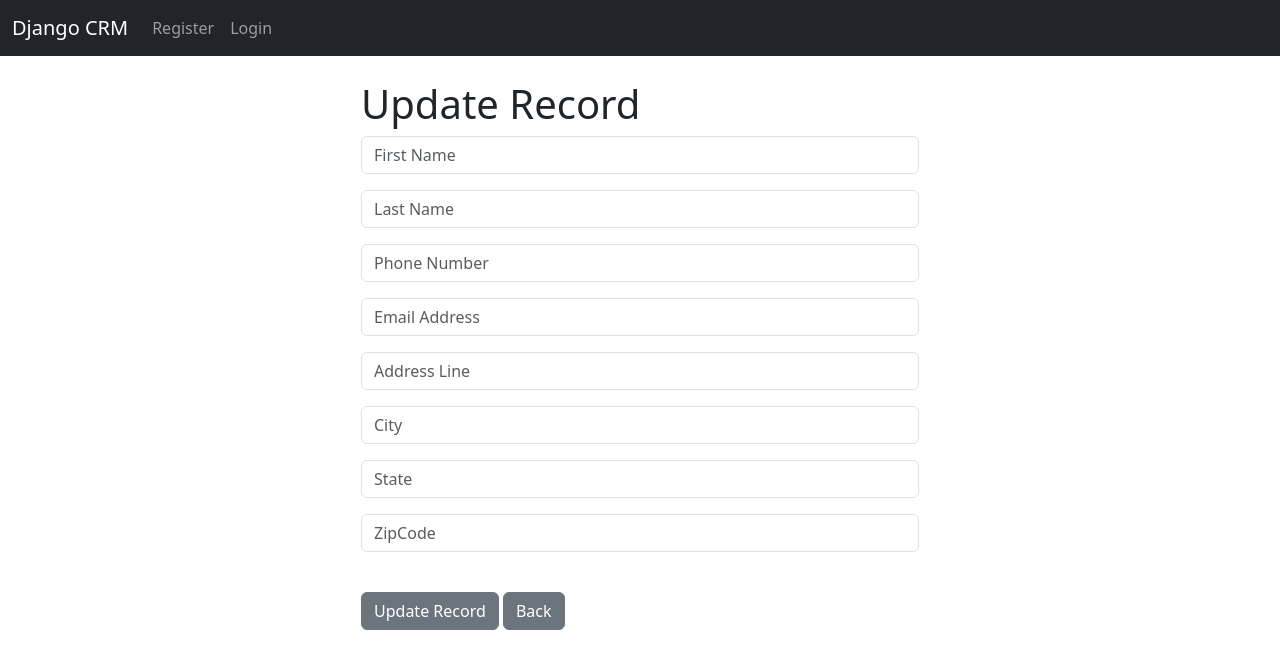
After one commit to penscola/Customer-Relationship-Management, a Django app: template dcrm/website/templates/update_record.html in a window 1280 px wide. The commit adds this page. Shown: the top 669 px of the page. Run offline with Django 4.2, Linux system fonts and the light colour scheme; the template is opened without the code that fills it: values that come from a table or form of the project are taken from there, others are empty.

Commit message:
feat: user can update his/her record

```diff
--- a/dcrm/website/templates/record.html
+++ b/dcrm/website/templates/record.html
@@ -38,5 +38,6 @@
 <br><br>
 <a href="{% url 'home' %}" class="btn btn-secondary">Back</a>
 <a href="{% url 'delete_record' customer_record.id %}" class="btn btn-danger">Delete</a>
+<a href="{% url 'update_record' customer_record.id %}" class="btn btn-warning">Update Record</a>
 
 {% endblock %}
--- /dev/null
+++ b/dcrm/website/templates/update_record.html
@@ -0,0 +1,17 @@
+{% extends 'base.html' %}
+{% block content %}
+
+<div class="col-md-6 offset-md-3">
+
+	<h1>Update Record</h1>
+	<form method="POST">
+        {% csrf_token %}
+		{{ form.as_p }}
+		<br>
+        <button type="submit" class="btn btn-secondary">Update Record</button>
+		<a href="{% url 'home' %}" class="btn btn-secondary">Back</a>
+	</form>
+
+</div>
+
+{% endblock %}
--- a/dcrm/website/urls.py
+++ b/dcrm/website/urls.py
@@ -9,4 +9,5 @@ urlpatterns = [
     path('record/<int:pk>', views.customer_record, name='record'),
     path('delete_record/<int:pk>', views.delete_record, name='delete_record'),
     path('add_record', views.add_record, name='add_record'),
+    path('update_record/<int:pk>', views.update_record, name='update_record'),
 ]
```
Also changed, not shown: dcrm/website/views.py (+14 -0 lines).
